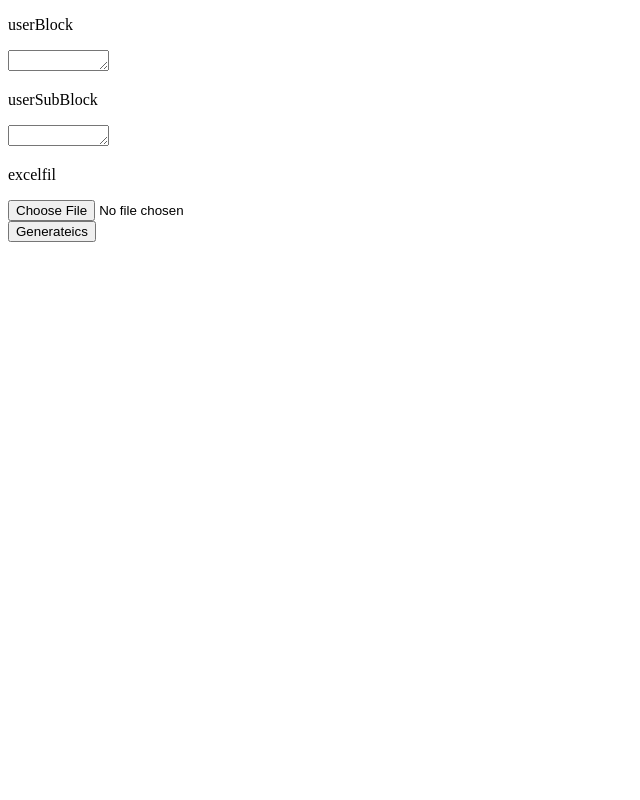
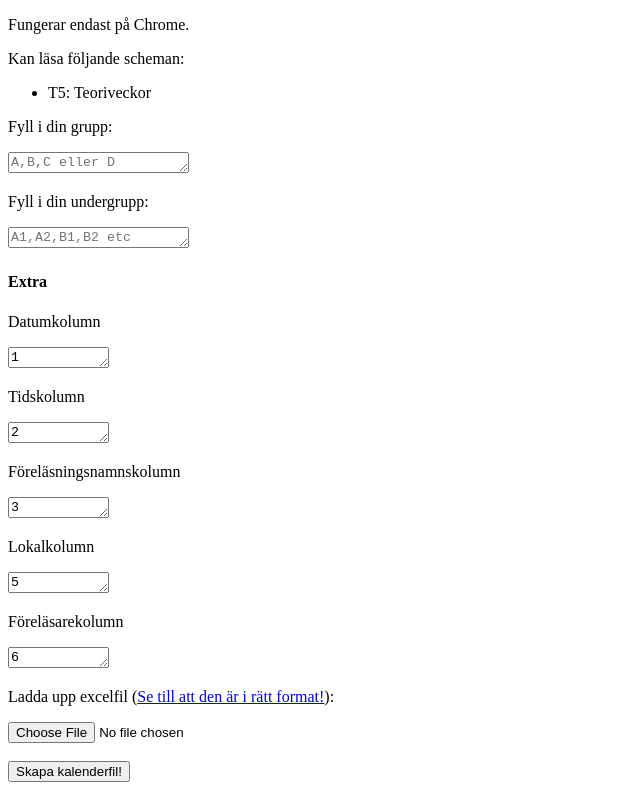
Before and after one commit to Lillefot/KlinSchem, a plain HTML site: page index.html in a window 1280 px wide. Shown: the whole page, without its empty margins (0-640 px from the left). Drawn offline with Linux system fonts and the light colour scheme.

Commit message:
Kolumnfält

```diff
--- a/index.html
+++ b/index.html
@@ -13,19 +13,55 @@
 
   <body>
     <div>
-      <p>userBlock</p>
-      <textarea id="userBlock" rows="1" cols="10"></textarea>
+      <p>Fungerar endast på Chrome.</p>
+      <div>
+        <p>Kan läsa följande scheman:</p>
+        <ul>
+          <li>T5: Teoriveckor</li>
+        </ul>
+      </div>
+
     </div>
     <div>
-      <p>userSubBlock</p>
-      <textarea id="userSubBlock" rows="1" cols="10"></textarea>
+      <div>
+        <p>Fyll i din grupp:</p>
+        <textarea id="userBlock" rows="1" cols="20" placeholder="A,B,C eller D"></textarea>
+      </div>
+      <div>
+        <p>Fyll i din undergrupp:</p>
+        <textarea id="userSubBlock" rows="1" cols="20" placeholder="A1,A2,B1,B2 etc"></textarea>
+      </div>
     </div>
     <div>
-      <p>excelfil</p>
+      <h4>Extra</h4>
+      <div>
+        <p>Datumkolumn</p>
+        <textarea id="dateColumn" rows="1" cols="10">1</textarea>
+      </div>
+      <div>
+        <p>Tidskolumn</p>
+        <textarea id="timeColumn" rows="1" cols="10">2</textarea>
+      </div>
+      <div>
+        <p>Föreläsningsnamnskolumn</p>
+        <textarea id="subjectColumn" rows="1" cols="10">3</textarea>
+      </div>
+      <div>
+        <p>Lokalkolumn</p>
+        <textarea id="locationColumn" rows="1" cols="10">5</textarea>
+      </div>
+      <div>
+        <p>Föreläsarekolumn</p>
+        <textarea id="responsibleColumn" rows="1" cols="10">6</textarea>
+      </div>
+    </div>
+    <div>
+      <p>Ladda upp excelfil (<a href="www.google.com">Se till att den är i rätt format!</a>):</p>
       <input type="file" id="excelFile">
     </div>
+    <br>
     <div>
-      <button type="button" id=submitButton>Generateics</button>
+      <button type="button" id=submitButton>Skapa kalenderfil!</button>
     </div>
   </body>
 </html>
--- a/scripts/generateics.js
+++ b/scripts/generateics.js
@@ -4,12 +4,12 @@ $(function() {
   var arrayLength = eventList.length;
 
 
-  var date = 0,
-  time = 1,
-  subject = 2,
+  var date = $("#dateColumn").val() - 1,
+  time = $("#timeColumn").val() - 1,
+  subject = $("#subjectColumn").val() - 1,
   block = 3,
-  location = 4,
-  responsible = 5;
+  location = $("#locationColumn").val() - 1,
+  responsible = $("#responsibleColumn").val() - 1;
 
   function handleFile(e) {
     console.log("HandleFile");
```
Also changed, not shown: 2 other files.
